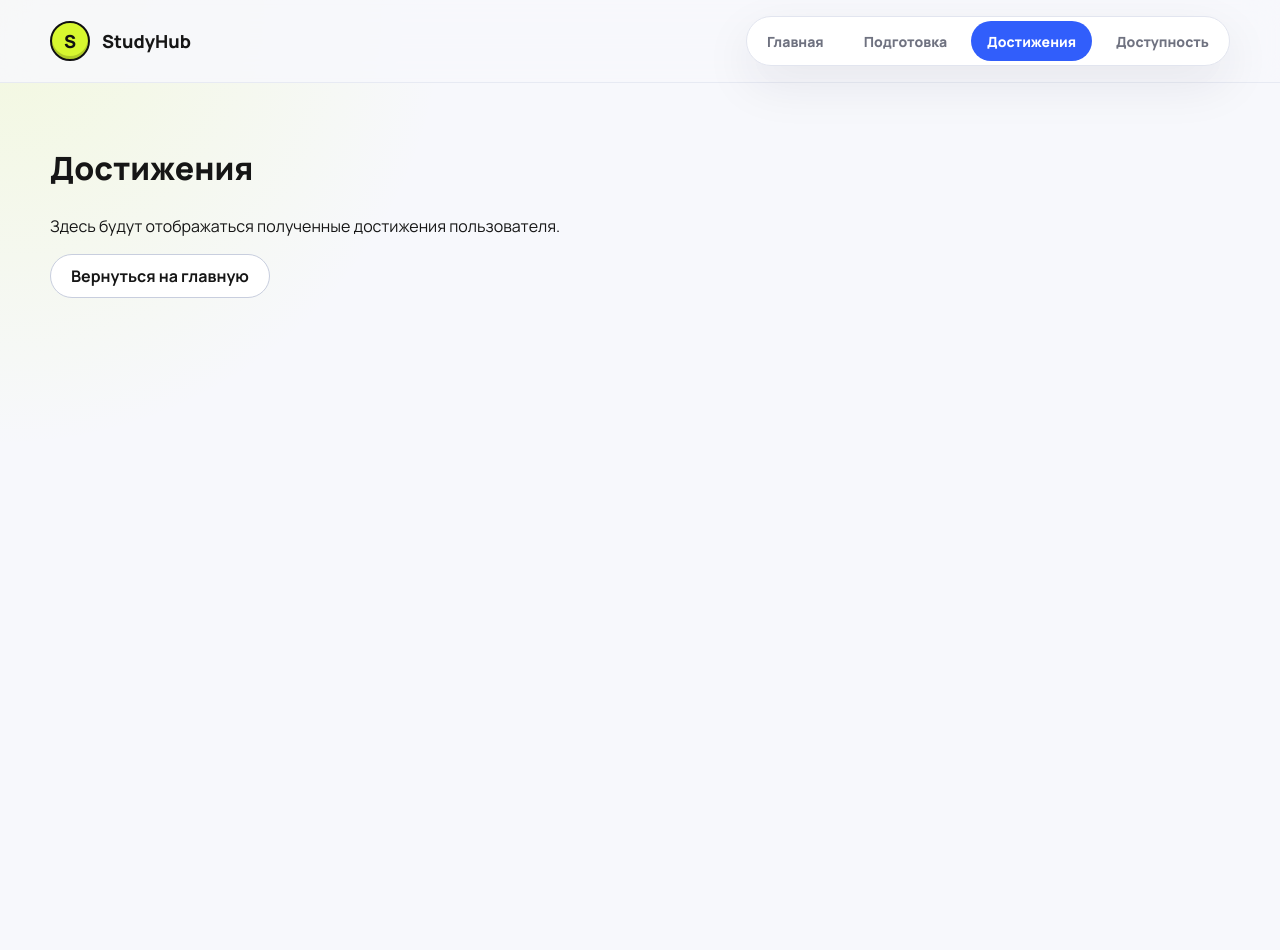
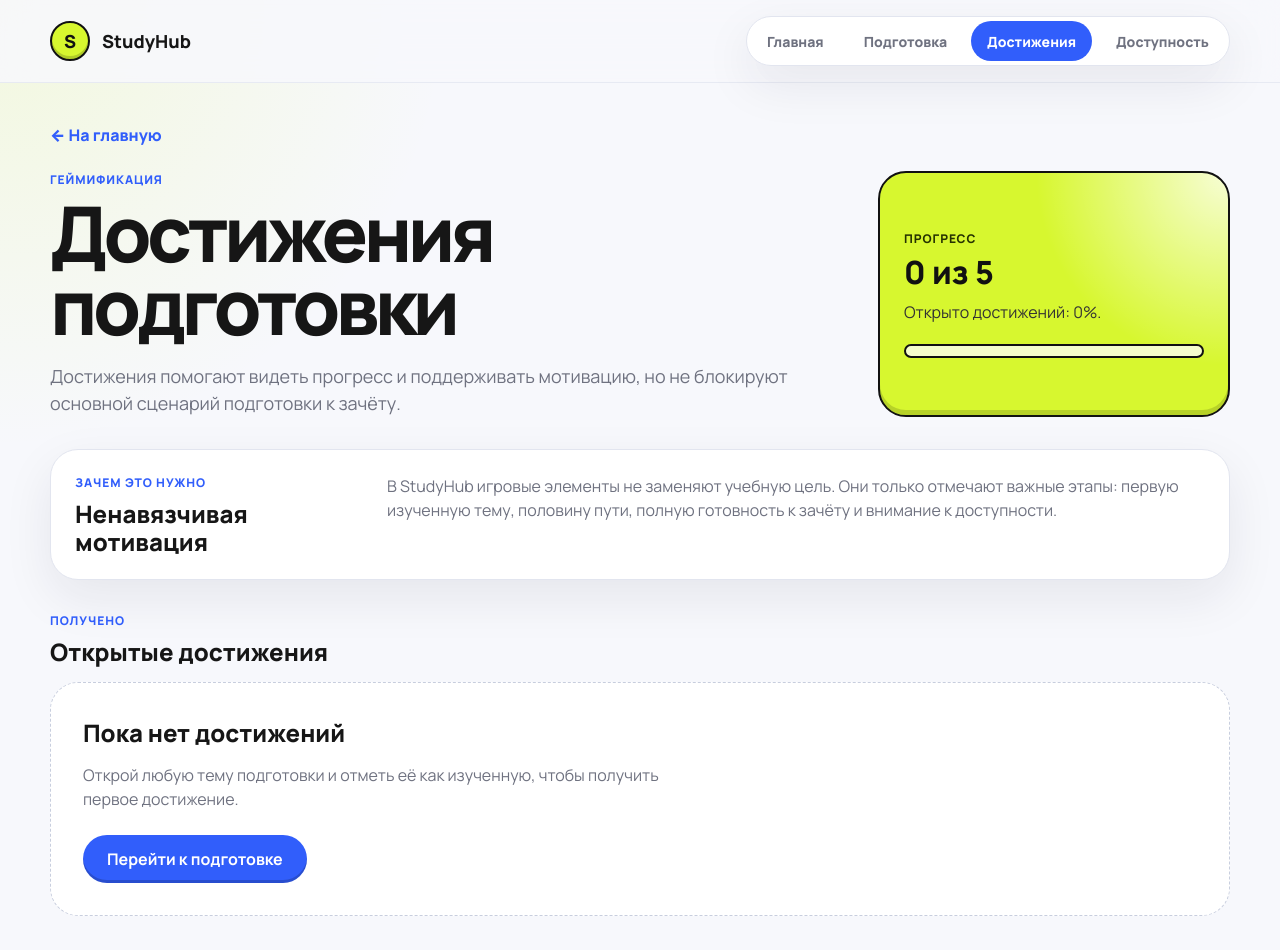
Before and after one commit to VremeniNet/StudyHub, a React (Vite) app: page /achievements in a window 1280 px wide. Shown: the top 950 px of the page. Before the commit the page ends 800 px from the top, so only its background shows below. Built offline with nearby package versions, Linux system fonts and the light colour scheme.

Commit message:
feat: add achievements page

```diff
--- /dev/null
+++ b/src/pages/AchievementsPage/AchievementsPage.module.css
@@ -0,0 +1,164 @@
+.backLink {
+	display: inline-flex;
+	margin-bottom: var(--space-6);
+	font-weight: 900;
+	color: var(--color-primary);
+	text-decoration: none;
+}
+
+.backLink:hover {
+	text-decoration: underline;
+}
+
+.header {
+	display: grid;
+	grid-template-columns: minmax(0, 1fr) 22rem;
+	gap: var(--space-6);
+	align-items: stretch;
+	margin-bottom: var(--space-8);
+}
+
+.eyebrow {
+	margin: 0 0 var(--space-2);
+	font-size: var(--font-size-xs);
+	font-weight: 900;
+	color: var(--color-primary);
+	letter-spacing: 0.08em;
+	text-transform: uppercase;
+}
+
+.title {
+	max-width: 52rem;
+	margin: 0;
+	font-size: clamp(2.5rem, 6vw, 5rem);
+	line-height: 0.95;
+	letter-spacing: -0.06em;
+}
+
+.description {
+	max-width: 48rem;
+	margin: var(--space-5) 0 0;
+	font-size: var(--font-size-lg);
+	color: var(--color-text-muted);
+}
+
+.progressCard {
+	display: flex;
+	flex-direction: column;
+	justify-content: center;
+	padding: var(--space-6);
+	color: #111111;
+	background:
+		radial-gradient(
+			circle at top right,
+			rgb(255 255 255 / 0.8),
+			transparent 12rem
+		),
+		var(--color-accent);
+	border: 2px solid #111111;
+	border-radius: var(--radius-xl);
+	box-shadow: inset 0 -5px 0 rgb(0 0 0 / 0.15);
+}
+
+.progressCard .eyebrow {
+	color: #263300;
+}
+
+.progressTitle {
+	margin: 0;
+	font-size: var(--font-size-2xl);
+	line-height: 1;
+}
+
+.progressText {
+	margin: var(--space-3) 0 var(--space-5);
+	color: #333333;
+}
+
+.progressTrack {
+	height: 0.85rem;
+	overflow: hidden;
+	background: rgb(255 255 255 / 0.75);
+	border: 2px solid #111111;
+	border-radius: var(--radius-pill);
+}
+
+.progressBar {
+	display: block;
+	height: 100%;
+	background: #111111;
+	border-radius: inherit;
+}
+
+.infoCard {
+	display: grid;
+	grid-template-columns: 18rem minmax(0, 1fr);
+	gap: var(--space-6);
+	align-items: start;
+	padding: var(--space-6);
+	margin-bottom: var(--space-8);
+	background: var(--color-surface);
+	border: 1px solid var(--color-border);
+	border-radius: var(--radius-xl);
+	box-shadow: var(--shadow-card);
+}
+
+.section {
+	margin-top: var(--space-8);
+}
+
+.sectionHeader {
+	display: flex;
+	align-items: end;
+	justify-content: space-between;
+	gap: var(--space-4);
+	margin-bottom: var(--space-4);
+}
+
+.sectionTitle {
+	margin: 0;
+	font-size: var(--font-size-xl);
+	line-height: var(--line-height-tight);
+}
+
+.infoText {
+	margin: 0;
+	color: var(--color-text-muted);
+}
+
+.grid {
+	display: grid;
+	grid-template-columns: repeat(2, minmax(0, 1fr));
+	gap: var(--space-4);
+}
+
+.emptyState {
+	padding: var(--space-8);
+	background: var(--color-surface);
+	border: 1px dashed var(--color-border-strong);
+	border-radius: var(--radius-xl);
+}
+
+.emptyState h3 {
+	margin: 0;
+	font-size: var(--font-size-xl);
+}
+
+.emptyState p {
+	max-width: 38rem;
+	margin: var(--space-3) 0 var(--space-6);
+	color: var(--color-text-muted);
+}
+
+@media (max-width: 880px) {
+	.header,
+	.infoCard {
+		grid-template-columns: 1fr;
+	}
+}
+
+@media (max-width: 680px) {
+	.grid {
+		grid-template-columns: 1fr;
+	}
+}
--- a/src/pages/AchievementsPage/AchievementsPage.tsx
+++ b/src/pages/AchievementsPage/AchievementsPage.tsx
@@ -1,14 +1,137 @@
 import { Link } from 'react-router-dom'
+import { AchievementCard } from '../../components/AchievementCard/AchievementCard'
+import { achievements } from '../../data/achievements'
+import { useStudyStore } from '../../store/useStudyStore'
+import { getUnlockedAchievements } from '../../utils/progress'
+import styles from './AchievementsPage.module.css'
 
 export function AchievementsPage() {
+	const completedTopicIds = useStudyStore(state => state.completedTopicIds)
+
+	const unlockedAchievements = getUnlockedAchievements(completedTopicIds)
+	const unlockedAchievementIds = unlockedAchievements.map(
+		achievement => achievement.id,
+	)
+
+	const unlockedCount = unlockedAchievements.length
+	const totalCount = achievements.length
+	const progress = Math.round((unlockedCount / totalCount) * 100)
+
 	return (
 		<main id='main-content' className='page-shell page-section'>
-			<h1>Достижения</h1>
-			<p>Здесь будут отображаться полученные достижения пользователя.</p>
+			<Link className={styles.backLink} to='/'>
+				← На главную
+			</Link>
 
-			<Link className='secondary-button' to='/'>
-				Вернуться на главную
-			</Link>
+			<header className={styles.header}>
+				<div>
+					<p className={styles.eyebrow}>Геймификация</p>
+					<h1 className={styles.title}>Достижения подготовки</h1>
+					<p className={styles.description}>
+						Достижения помогают видеть прогресс и поддерживать мотивацию, но не
+						блокируют основной сценарий подготовки к зачёту.
+					</p>
+				</div>
+
+				<aside
+					className={styles.progressCard}
+					aria-labelledby='achievements-progress-title'
+				>
+					<p className={styles.eyebrow}>Прогресс</p>
+					<h2 id='achievements-progress-title' className={styles.progressTitle}>
+						{unlockedCount} из {totalCount}
+					</h2>
+					<p className={styles.progressText}>
+						Открыто достижений: {progress}%.
+					</p>
+
+					<div className={styles.progressTrack} aria-hidden='true'>
+						<span
+							className={styles.progressBar}
+							style={{ width: `${progress}%` }}
+						/>
+					</div>
+
+					<p className='visually-hidden'>
+						Прогресс достижений: открыто {unlockedCount} из {totalCount}, это{' '}
+						{progress}%.
+					</p>
+				</aside>
+			</header>
+
+			<section className={styles.infoCard} aria-labelledby='why-title'>
+				<div>
+					<p className={styles.eyebrow}>Зачем это нужно</p>
+					<h2 id='why-title' className={styles.sectionTitle}>
+						Ненавязчивая мотивация
+					</h2>
+				</div>
+
+				<p className={styles.infoText}>
+					В StudyHub игровые элементы не заменяют учебную цель. Они только
+					отмечают важные этапы: первую изученную тему, половину пути, полную
+					готовность к зачёту и внимание к доступности.
+				</p>
+			</section>
+
+			<section className={styles.section} aria-labelledby='unlocked-title'>
+				<div className={styles.sectionHeader}>
+					<div>
+						<p className={styles.eyebrow}>Получено</p>
+						<h2 id='unlocked-title' className={styles.sectionTitle}>
+							Открытые достижения
+						</h2>
+					</div>
+				</div>
+
+				{unlockedAchievements.length > 0 ? (
+					<div className={styles.grid}>
+						{unlockedAchievements.map(achievement => (
+							<AchievementCard
+								key={achievement.id}
+								achievement={achievement}
+								unlocked
+							/>
+						))}
+					</div>
+				) : (
+					<div className={styles.emptyState}>
+						<h3>Пока нет достижений</h3>
+						<p>
+							Открой любую тему подготовки и отметь её как изученную, чтобы
+							получить первое достижение.
+						</p>
+						<Link className='primary-button' to='/subjects/ui-ux'>
+							Перейти к подготовке
+						</Link>
+					</div>
+				)}
+			</section>
+
+			<section className={styles.section} aria-labelledby='locked-title'>
+				<div className={styles.sectionHeader}>
+					<div>
+						<p className={styles.eyebrow}>В процессе</p>
+						<h2 id='locked-title' className={styles.sectionTitle}>
+							Ещё не получено
+						</h2>
+					</div>
+				</div>
+
+				<div className={styles.grid}>
+					{achievements
+						.filter(
+							achievement => !unlockedAchievementIds.includes(achievement.id),
+						)
+						.map(achievement => (
+							<AchievementCard
+								key={achievement.id}
+								achievement={achievement}
+								unlocked={false}
+							/>
+						))}
+				</div>
+			</section>
 		</main>
 	)
 }
```
